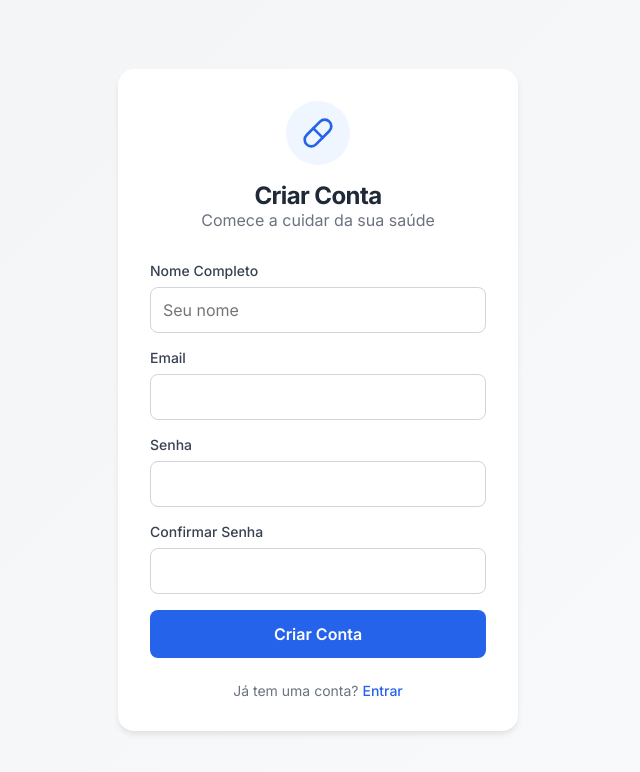
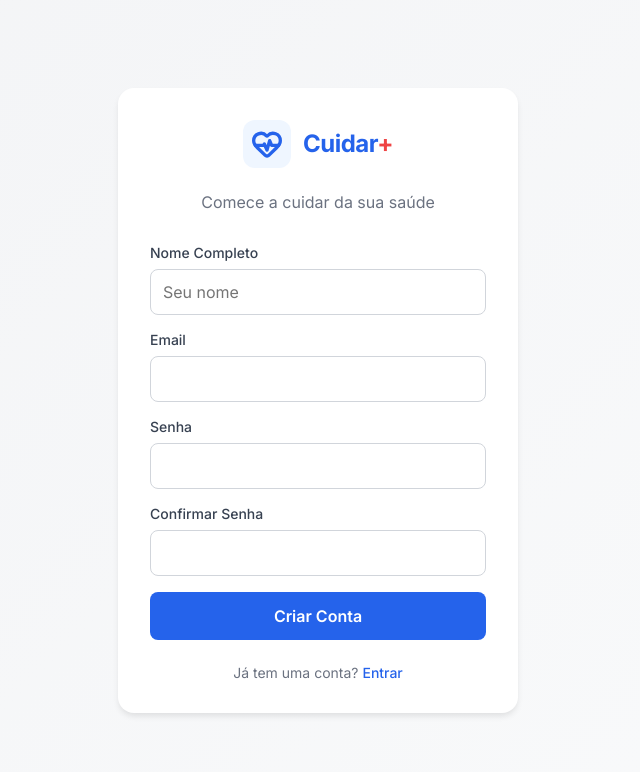
Before and after one commit to mobmess007-boop/cuidar-plus, a React (Vite) app: page /register in a window 1280 px wide. Shown: the top 772 px of the page, without its empty margins (322-962 px from the left). Built offline with nearby package versions, Linux system fonts and the light colour scheme; no server answers.

Commit message:
design: update app logo to a more intuitive HeartPulse icon and unify branding

```diff
--- a/src/components/Header.jsx
+++ b/src/components/Header.jsx
@@ -2,6 +2,7 @@ import React from 'react';
 import { useNavigate } from 'react-router-dom';
 import { useAuth } from '../contexts/AuthContext';
 import { LogOut, User } from 'lucide-react';
+import Logo from './Logo';
 
 const Header = ({ title }) => {
     const { signOut, user } = useAuth();
@@ -23,7 +24,7 @@ const Header = ({ title }) => {
         }}>
             <div className="container" style={{ margin: '0 auto', display: 'flex', justifyContent: 'space-between', alignItems: 'center', padding: 0 }}>
                 <div>
-                    <h1 style={{ fontSize: '1.25rem', color: 'var(--primary-color)', margin: 0 }}>{title || 'Cuidar+'}</h1>
+                    <Logo size={18} />
                     {user && <span style={{ fontSize: '0.75rem', color: 'var(--text-secondary)' }}>Olá, {user.email?.split('@')[0]}</span>}
                 </div>
                 <button
--- /dev/null
+++ b/src/components/Logo.jsx
@@ -0,0 +1,31 @@
+import React from 'react';
+import { HeartPulse } from 'lucide-react';
+
+const Logo = ({ size = 24, showText = true, color = 'var(--primary-color)' }) => {
+    return (
+        <div style={{
+            display: 'flex',
+            alignItems: 'center',
+            gap: '0.75rem',
+            fontWeight: 'bold',
+            color: color,
+            fontSize: size * 0.75
+        }}>
+            <div style={{
+                display: 'flex',
+                alignItems: 'center',
+                justifyContent: 'center',
+                width: size * 1.5,
+                height: size * 1.5,
+                backgroundColor: '#EFF6FF',
+                borderRadius: '12px',
+                color: color
+            }}>
+                <HeartPulse size={size} strokeWidth={2.5} />
+            </div>
+            {showText && <span style={{ letterSpacing: '-0.02em' }}>Cuidar<span style={{ color: 'var(--secondary-color)' }}>+</span></span>}
+        </div>
+    );
+};
+
+export default Logo;
--- a/src/pages/LandingPage.jsx
+++ b/src/pages/LandingPage.jsx
@@ -2,6 +2,7 @@ import React from 'react';
 import { useNavigate } from 'react-router-dom';
 import { useAuth } from '../contexts/AuthContext';
 import { Heart, Shield, Bell, Smartphone, ArrowRight, CheckCircle2 } from 'lucide-react';
+import Logo from '../components/Logo';
 
 const LandingPage = () => {
     const navigate = useNavigate();
@@ -28,10 +29,7 @@ const LandingPage = () => {
                 maxWidth: '1200px',
                 margin: '0 auto'
             }}>
-                <div style={{ fontSize: '1.5rem', fontWeight: 'bold', color: 'var(--primary-color)', display: 'flex', alignItems: 'center', gap: '0.5rem' }}>
-                    <Heart fill="var(--primary-color)" />
-                    Cuidar+
-                </div>
+                <Logo />
                 <button
                     onClick={() => navigate(user ? '/dashboard' : '/login')}
                     style={{ background: 'transparent', border: 'none', fontWeight: '600', color: 'var(--text-secondary)' }}
--- a/src/pages/Login.jsx
+++ b/src/pages/Login.jsx
@@ -2,6 +2,7 @@ import React, { useState } from 'react';
 import { Link, useNavigate } from 'react-router-dom';
 import { useAuth } from '../contexts/AuthContext';
 import { Pill } from 'lucide-react';
+import Logo from '../components/Logo';
 
 const Login = () => {
     const [email, setEmail] = useState('');
@@ -44,22 +45,11 @@ const Login = () => {
                 width: '100%',
                 maxWidth: '400px'
             }}>
+                <div style={{ display: 'flex', justifyContent: 'center', marginBottom: '1.5rem' }}>
+                    <Logo size={32} />
+                </div>
                 <div style={{ textAlign: 'center', marginBottom: '2rem' }}>
-                    <div style={{
-                        display: 'inline-flex',
-                        alignItems: 'center',
-                        justifyContent: 'center',
-                        width: '64px',
-                        height: '64px',
-                        backgroundColor: '#EFF6FF',
-                        borderRadius: '50%',
-                        color: '#2563EB',
-                        marginBottom: '1rem'
-                    }}>
-                        <Pill size={32} />
-                    </div>
-                    <h2 style={{ fontSize: '1.5rem', fontWeight: 'bold', color: '#1F2937' }}>Cuidar+</h2>
-                    <p style={{ color: '#6B7280' }}>Bem-vindo de volta</p>
+                    <p style={{ color: '#6B7280', margin: 0 }}>Bem-vindo de volta</p>
                 </div>
 
                 {error && (
--- a/src/pages/Register.jsx
+++ b/src/pages/Register.jsx
@@ -2,6 +2,7 @@ import React, { useState } from 'react';
 import { Link, useNavigate } from 'react-router-dom';
 import { useAuth } from '../contexts/AuthContext';
 import { Pill } from 'lucide-react';
+import Logo from '../components/Logo';
 
 const Register = () => {
     const [fullName, setFullName] = useState('');
@@ -59,22 +60,11 @@ const Register = () => {
                 width: '100%',
                 maxWidth: '400px'
             }}>
+                <div style={{ display: 'flex', justifyContent: 'center', marginBottom: '1.5rem' }}>
+                    <Logo size={32} />
+                </div>
                 <div style={{ textAlign: 'center', marginBottom: '2rem' }}>
-                    <div style={{
-                        display: 'inline-flex',
-                        alignItems: 'center',
-                        justifyContent: 'center',
-                        width: '64px',
-                        height: '64px',
-                        backgroundColor: '#EFF6FF',
-                        borderRadius: '50%',
-                        color: '#2563EB',
-                        marginBottom: '1rem'
-                    }}>
-                        <Pill size={32} />
-                    </div>
-                    <h2 style={{ fontSize: '1.5rem', fontWeight: 'bold', color: '#1F2937' }}>Criar Conta</h2>
-                    <p style={{ color: '#6B7280' }}>Comece a cuidar da sua saúde</p>
+                    <p style={{ color: '#6B7280', margin: 0 }}>Comece a cuidar da sua saúde</p>
                 </div>
 
                 {error && (
```
